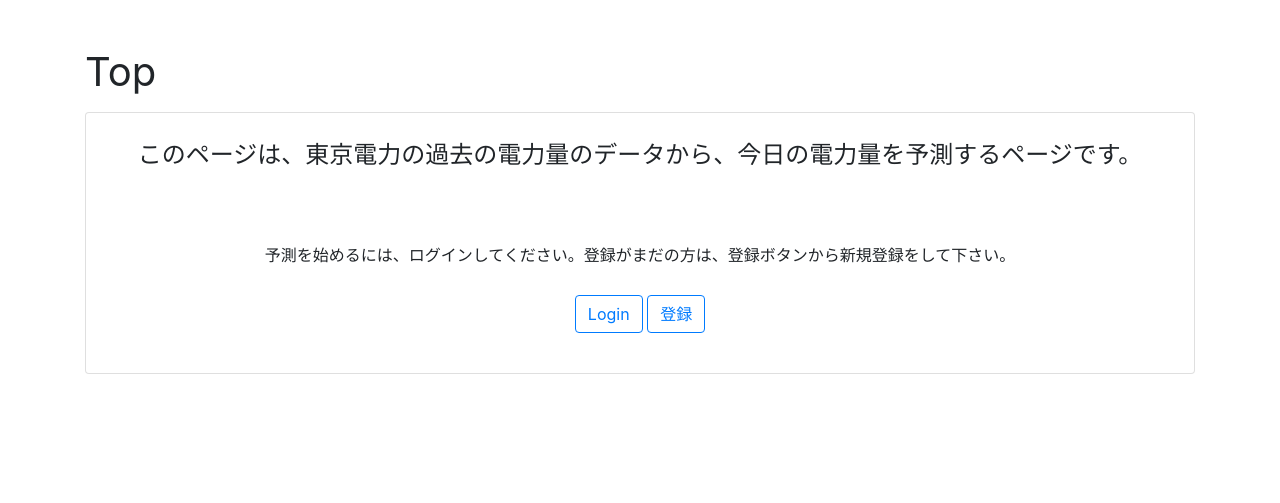
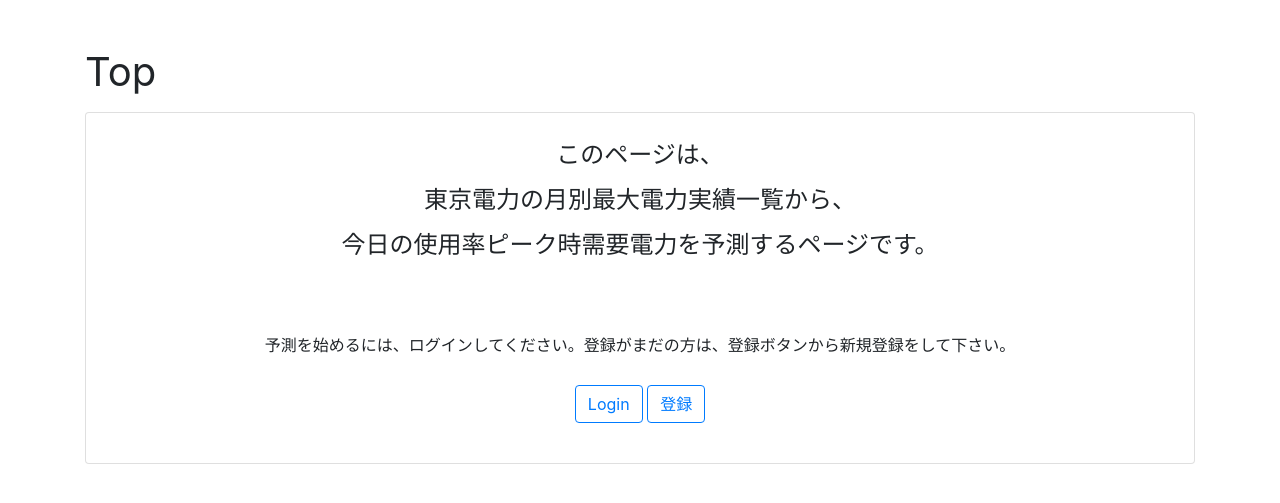
Before and after one commit to TISKYIT/e_power_pred, a Django app: page / in a window 1280 px wide. Shown: the top 503 px of the page. Run offline with Django 4.2, Linux system fonts and the light colour scheme; some libraries are stand-ins or nearby versions.

Commit message:
推定項目と文言を修正

```diff
--- a/pred_app/demand_pred.py
+++ b/pred_app/demand_pred.py
@@ -80,7 +80,7 @@
         # 出力チェック
         # print("predy_next: \n{0}".format(pred_next))
 
-        return pred_next[0][0]
+        return int(pred_next[0][0])
 
     # 昨日のデータから今日を予測
     if is_latest(sc.CSV_PATH) == 1:
@@ -93,4 +93,4 @@
         pred = model.predict(predx)
         pred = scaler.inverse_transform(pred)
 
-        return pred[0][0]
+        return int(pred[0][0])
--- a/pred_app/templates/pred_app/home.html
+++ b/pred_app/templates/pred_app/home.html
@@ -13,7 +13,7 @@
     <div class="card">
         <div class="card-body">
             <p class="h4 mt-2 mb-3 font-weight-normal">{{ user.username }}さん、こんにちは。</p>
-            <p class="h4 mt-2 mb-3 font-weight-normal">今日の電力需要量を予測します。</p>
+            <p class="h4 mt-2 mb-3 font-weight-normal">今日の使用率ピーク時需要電力を予測します。</p>
             <a href="{% url 'pred_app:result' %}" class="btn btn-outline-primary">推論</a><br>
         </div>
     </div>
--- a/pred_app/templates/pred_app/result.html
+++ b/pred_app/templates/pred_app/result.html
@@ -12,8 +12,8 @@
     <div class="card">
         <div class="card-body">
             <p class="h3 mt-2 mb-3 font-weight-normal">{{ user.username }}さん</p>
-            <p class="h4 mt-2 mb-3 font-weight-normal">推定された明日の電力需要量</p>
-            <p class="h4 mt-2 mb-3 font-weight-normal">{{ result }} kwh</p>
+            <p class="h4 mt-2 mb-3 font-weight-normal">推定された今日の使用率ピーク時需要電力</p>
+            <p class="h4 mt-2 mb-3 font-weight-normal">{{ result }} 万kW</p>
             <a href="{% url 'pred_app:home' %}" class="btn btn-outline-primary">Back</a>
             <a href="{% url 'pred_app:top' %}" class="btn btn-outline-primary">Logout</a><br>
         </div>
--- a/pred_app/templates/pred_app/top.html
+++ b/pred_app/templates/pred_app/top.html
@@ -11,7 +11,9 @@
 <div class="text-center">
     <div class="card">
         <div class="card-body">
-            <p class="h4 mt-2 mb-3 font-weight-normal">このページは、東京電力の過去の電力量のデータから、今日の電力量を予測するページです。<br>
+            <p class="h4 mt-2 mb-3 font-weight-normal">このページは、<br>
+            <p class="h4 mt-2 mb-3 font-weight-normal">東京電力の月別最大電力実績一覧から、<br>
+            <p class="h4 mt-2 mb-3 font-weight-normal">今日の使用率ピーク時需要電力を予測するページです。<br>
             <br>
             <br>
             <p class="h7 mt-2 mb-3 font-weight-normal">予測を始めるには、ログインしてください。登録がまだの方は、登録ボタンから新規登録をして下さい。<br>
```
Also changed, not shown: db.sqlite3.
